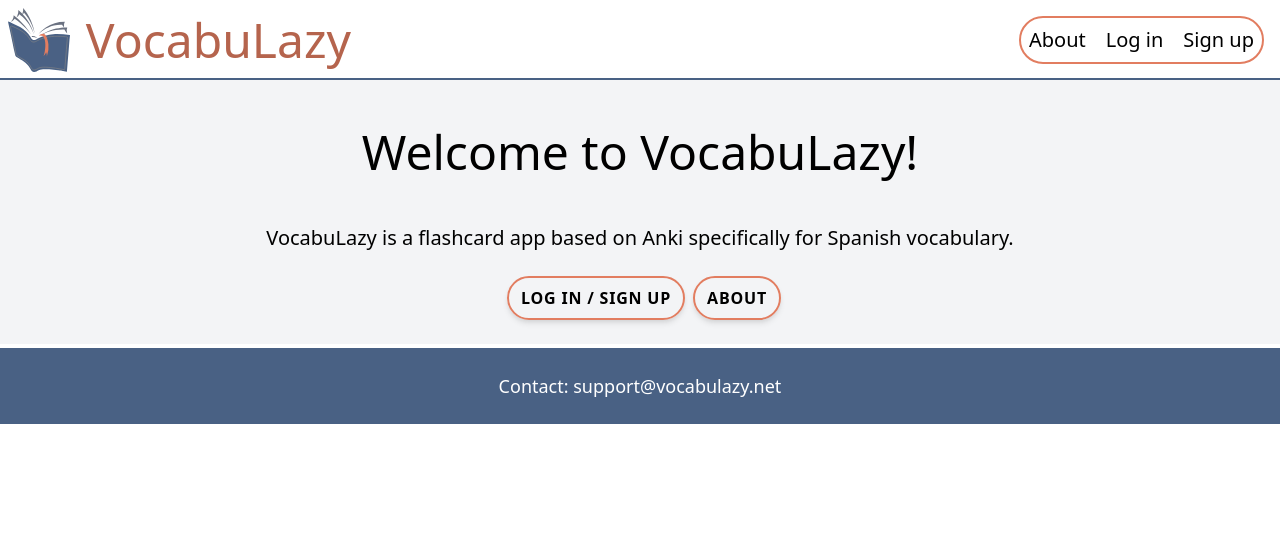
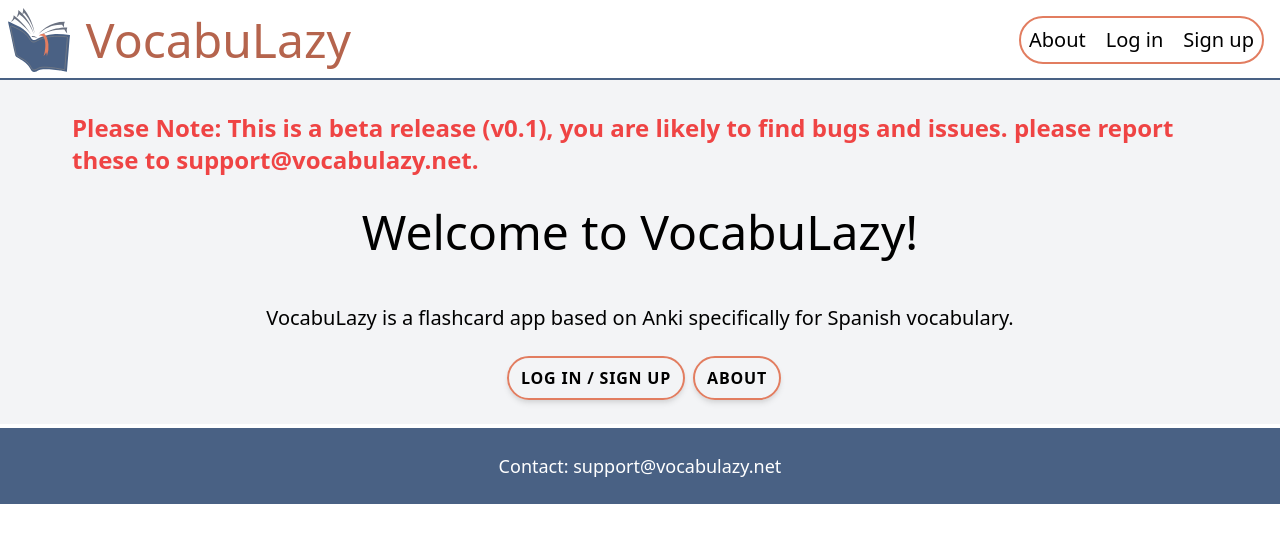
Before and after one commit to jezzbox/VocabulazyFrontend, a React (Create React App) app: page /welcome in a window 1280 px wide. Shown: the top 542 px of the page. Built offline with nearby package versions, Linux system fonts and the light colour scheme.

Commit message:
added beta warning

```diff
--- a/src/components/Welcome.js
+++ b/src/components/Welcome.js
@@ -6,12 +6,13 @@
 
 
     return (
-        <article >
+        <article className="flex flex-col items-center">
+          <p className="text-red-500 font-semibold text-2xl p-2">Please Note: This is a beta release (v0.1), you are likely to find bugs and issues. please report these to support@vocabulazy.net.</p>
           <header className="flex justify-center p-6">
             <h1 className="text-center text-5xl">Welcome to VocabuLazy!</h1>
           </header>
           <>
-          <div className="flex justify-center p-6">
+          <div className="flex flex-col items-center p-6">
             <p className="text-xl">VocabuLazy is a flashcard app based on Anki specifically for Spanish vocabulary.</p>
           </div>
 
```
